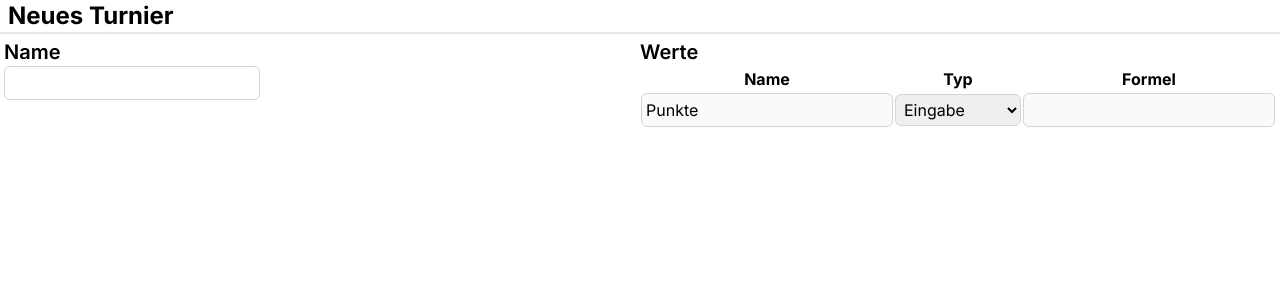
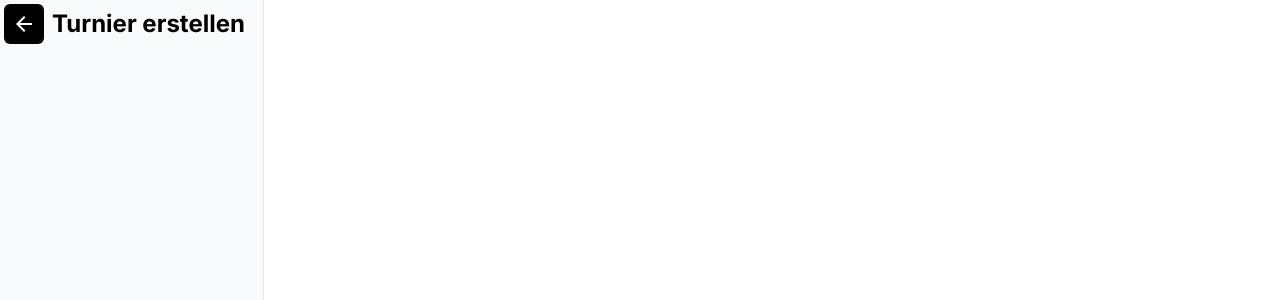
Before and after one commit to Anubi1000/Turnierverwaltung, a Next.js app in the folder frontend/: page /dashboard/tournament/create in a window 1280 px wide. Shown: the top 300 px of the page. Built offline with nearby package versions, Linux system fonts and the light colour scheme.

Commit message:
Extract sidebar

```diff
--- a/frontend/src/app/dashboard/tournament/create/page.tsx
+++ b/frontend/src/app/dashboard/tournament/create/page.tsx
@@ -1,18 +1,25 @@
 "use client";
 import Link from "next/link";
 import React from "react";
-import {EditForm} from "@/app/dashboard/tournament/create/EditForm";
+import {Button} from "@/components/Button";
+import {Text} from "@/components/Text";
+import {Sidebar} from "@/components/Sidebar";
 
 export default function Page() {
     return (
-        <div>
-            <div className="h-screen flex flex-col">
-                <div className="w-screen h-min-12 border-b-2 flex flex-row items-center">
-                    <Link className="font-bold text-2xl ml-1" href="/dashboard/tournament/list">
-                        <h1 className="ont-bold text-2xl ml-1">Neues Turnier</h1>
+        <div className="flex">
+            <Sidebar>
+                <div className="flex items-center">
+                    <Link href="/dashboard/tournament/list">
+                        <Button className="h-[40px]">
+                            <span className="material-symbols-outlined">arrow_back</span>
+                        </Button>
                     </Link>
+                    <Text level="h2" className="mx-2">Turnier erstellen</Text>
                 </div>
-                <EditForm/>
+            </Sidebar>
+            <div className="flex-grow h-screen">
+
             </div>
         </div>
     )
--- a/frontend/src/app/dashboard/tournament/list/page.tsx
+++ b/frontend/src/app/dashboard/tournament/list/page.tsx
@@ -3,11 +3,12 @@ import {TournamentList} from "@/app/dashboard/tournament/list/TournamentList";
 import {LogoutButton} from "@/app/dashboard/tournament/list/LogoutButton";
 import {Button} from "@/components/Button";
 import {Text} from "@/components/Text";
+import {Sidebar} from "@/components/Sidebar";
 
 export default function Page() {
     return (
         <div className="flex">
-            <div className="basis-[10%] bg-gray-50 h-screen border-r flex flex-col p-1 min-w-48">
+            <Sidebar>
                 <div className="flex items-center">
                     <Link href="/">
                         <Button className="h-[40px]">
@@ -26,8 +27,8 @@ export default function Page() {
                 </Link>
 
                 <LogoutButton/>
-            </div>
-            <div className="basis-[90%] h-screen">
+            </Sidebar>
+            <div className="flex-grow h-screen">
                 <TournamentList/>
             </div>
         </div>
--- /dev/null
+++ b/frontend/src/components/Sidebar.tsx
@@ -0,0 +1,13 @@
+import React from "react";
+
+export function Sidebar({
+    children
+}: {
+    children: React.ReactNode
+}) {
+    return (
+        <div className="bg-gray-50 h-screen border-r flex flex-col p-1 w-[16.5rem]">
+            {children}
+        </div>
+    )
+}
```
